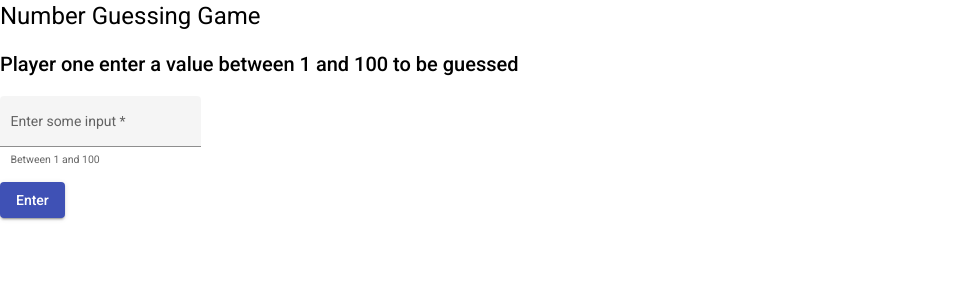
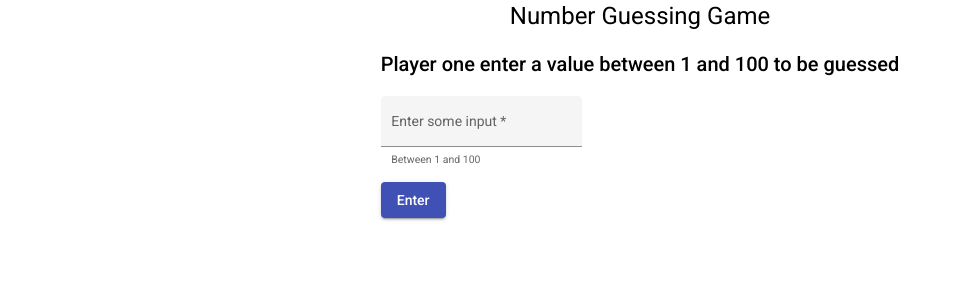
Before and after one commit to m2mt-l/Number_Guessing_Game, an Angular app: page / in a window 1280 px wide. Shown: the top 300 px of the page, without its empty margins (0-961 px from the left). Built offline with nearby package versions, Linux system fonts and the light colour scheme.

Commit message:
refactor: change layout

```diff
--- a/src/app/app.component.css
+++ b/src/app/app.component.css
@@ -0,0 +1,6 @@
+.main {
+    display: flex;
+    justify-content: center;
+    flex-direction: column;
+    align-items: center;
+}
--- a/src/app/app.component.html
+++ b/src/app/app.component.html
@@ -1,2 +1,6 @@
-<h1>{{title}}</h1>
-<app-game></app-game>
+<div class="main">
+    <div class="title">
+        <h1>{{ title }}</h1>
+    </div>
+    <app-game></app-game>
+</div>
```
